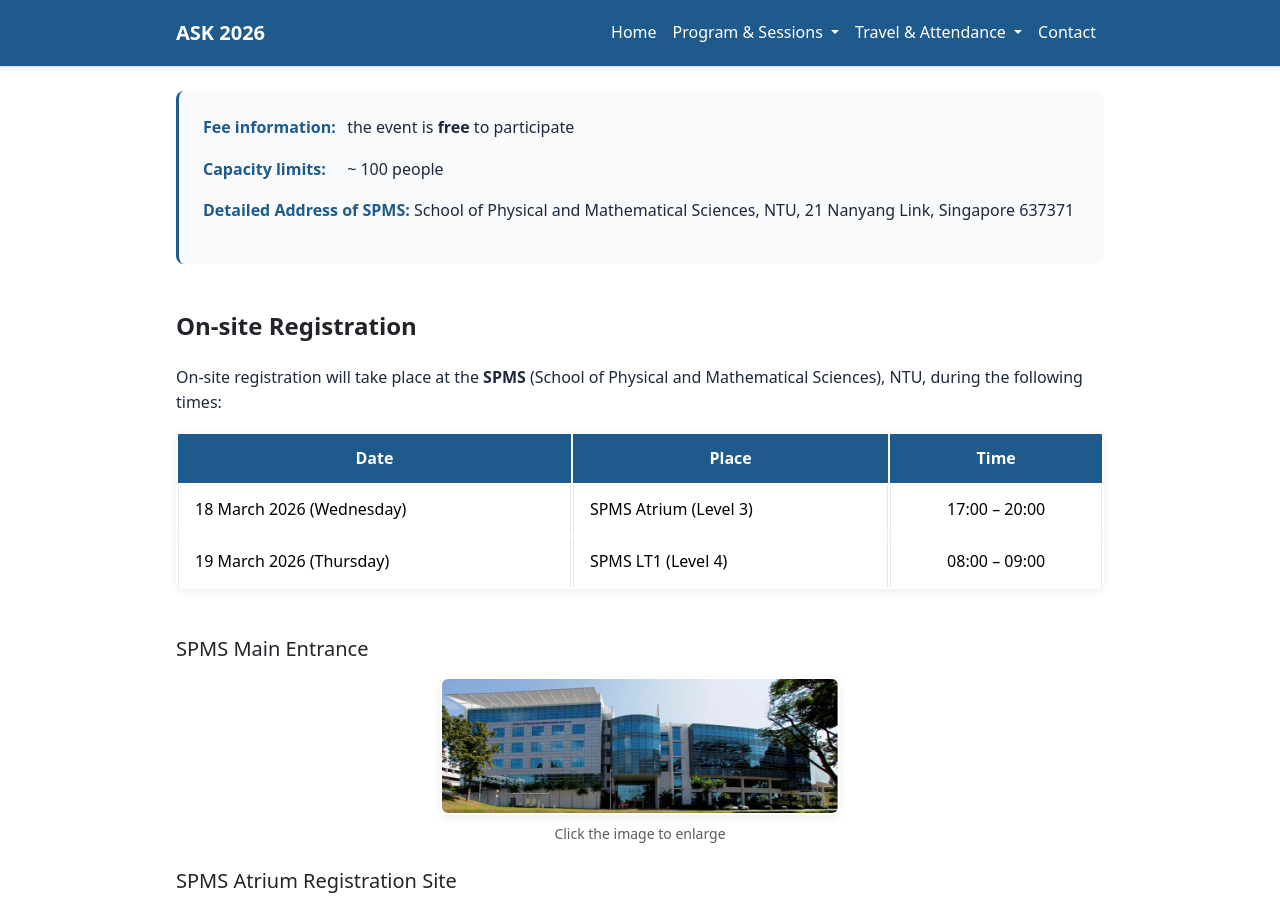
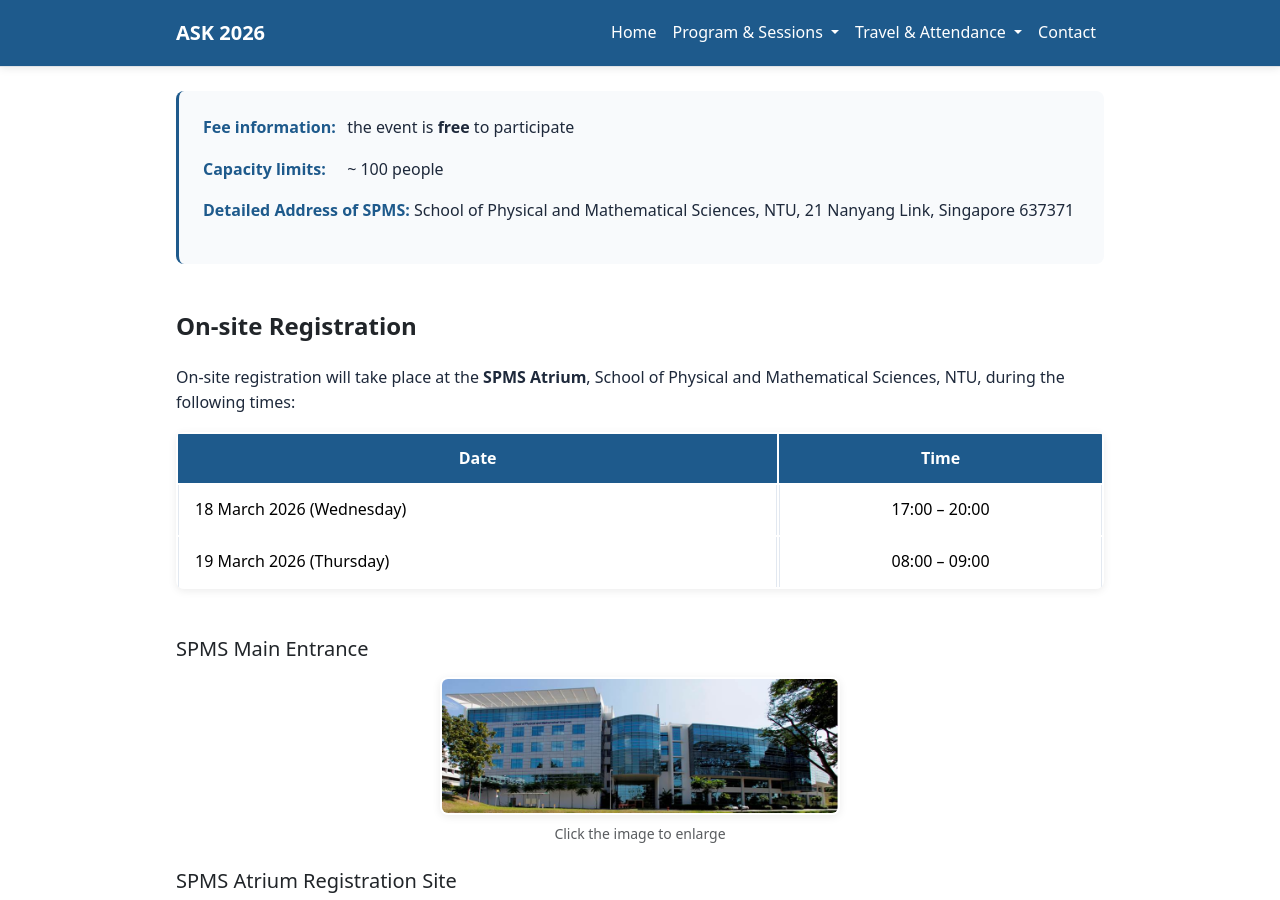
Before and after one commit to ask2026/ask2026.github.io, a Jekyll site: the page built from registration.md, in a window 1280 px wide and 900 px high. Built offline with Jekyll 4.4.1, drawn with Linux system fonts in a browser that asks for light colours; part of the change alters nothing that is shown.

Commit message:
update registrtation location

```diff
--- a/registration.md
+++ b/registration.md
@@ -23,26 +23,26 @@ permalink: /registration/
 
 <!-- 现场注册标题+表格 - 优化排版 -->
 <h2 class="h4 fw-bold text-dark mb-4">On-site Registration</h2>
-<p class="mb-3">On-site registration will take place at the <strong>SPMS</strong> (School of Physical and Mathematical Sciences), NTU, during the following times:</p>
+<p class="mb-3">On-site registration will take place at the <strong>SPMS Atrium</strong>, School of Physical and Mathematical Sciences, NTU, during the following times:</p>
 
 <div class="registration-table mb-5">
   <table class="table table-sm table-bordered">
     <thead>
       <tr>
         <th class="text-center">Date</th>
-        <th class="text-center">Place</th>
+        <!-- <th class="text-center">Place</th> -->
         <th class="text-center">Time</th>
       </tr>
     </thead>
     <tbody>
       <tr>
         <td>18 March 2026 (Wednesday)</td>
-        <td>SPMS Atrium (Level 3)</td>
+        <!-- <td>SPMS Atrium (Level 3)</td> -->
         <td class="text-center">17:00 – 20:00</td>
       </tr>
       <tr>
         <td>19 March 2026 (Thursday)</td>
-        <td>SPMS LT1 (Level 4)</td>
+        <!-- <td>SPMS LT1 (Level 4)</td> -->
         <td class="text-center">08:00 – 09:00</td>
       </tr>
     </tbody>
```
